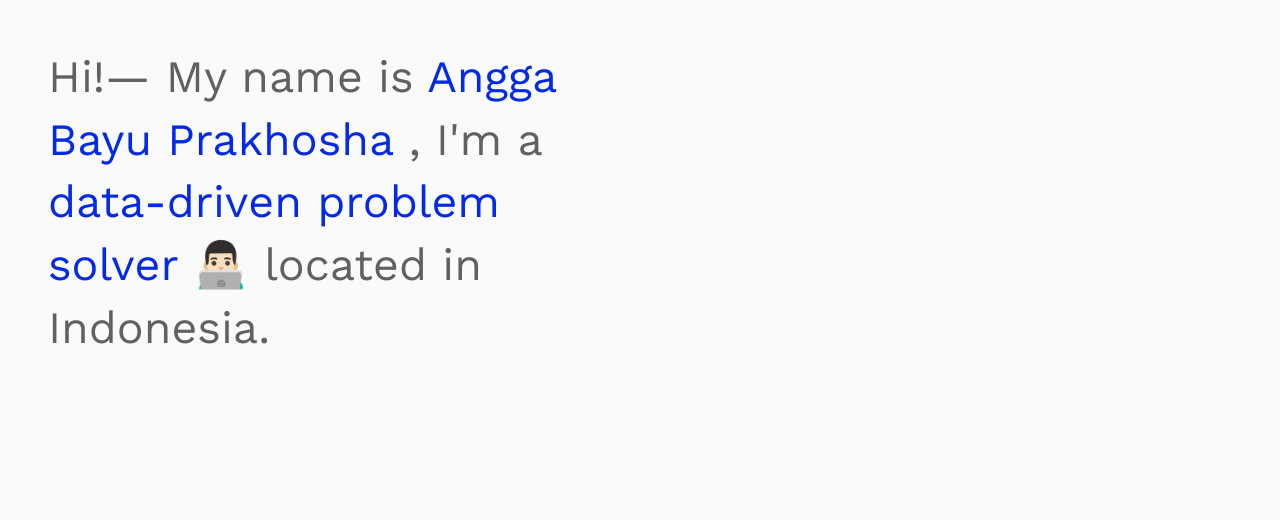
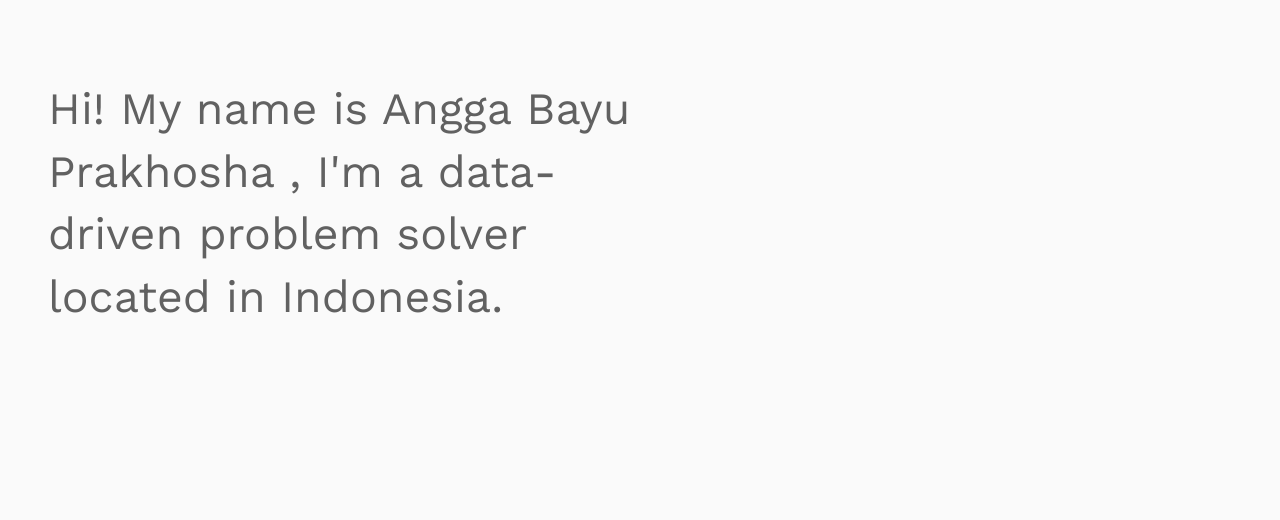
Before and after one commit to Prakhosha/prakhosha.github.io, a plain HTML site: page index.html in a window 1280 px wide. Shown: the part 117-637 px from the top of the page. Drawn offline with nearby package versions, Linux system fonts and the light colour scheme; grey boxes are pictures that could not be loaded.

Commit message:
edit html dan css

```diff
--- a/index.html
+++ b/index.html
@@ -78,7 +78,7 @@
 
 		<div class="intro-text"> <!-- Seperates the text section from the arrow. -->
       <div class="Hi">
-				<h1>Hi!&mdash; My name is <span> Angga Bayu Prakhosha </span>, I'm a <span> data-driven problem solver </span> 👨🏻‍💻 located in Indonesia.</h1> <!-- Insert your text here! -->
+				<h1>Hi! My name is Angga Bayu Prakhosha </span>, I'm a data-driven problem solver </span> located in Indonesia.</h1> <!-- Insert your text here! -->
       </div>
     </div>
 
--- a/style.css
+++ b/style.css
@@ -112,7 +112,7 @@ b {
     padding: 0 2rem
 }
 
-@media (max-width: 200px) {
+@media (max-width: 768px) {
     .Hi {
         padding:0 1rem
     }
```
